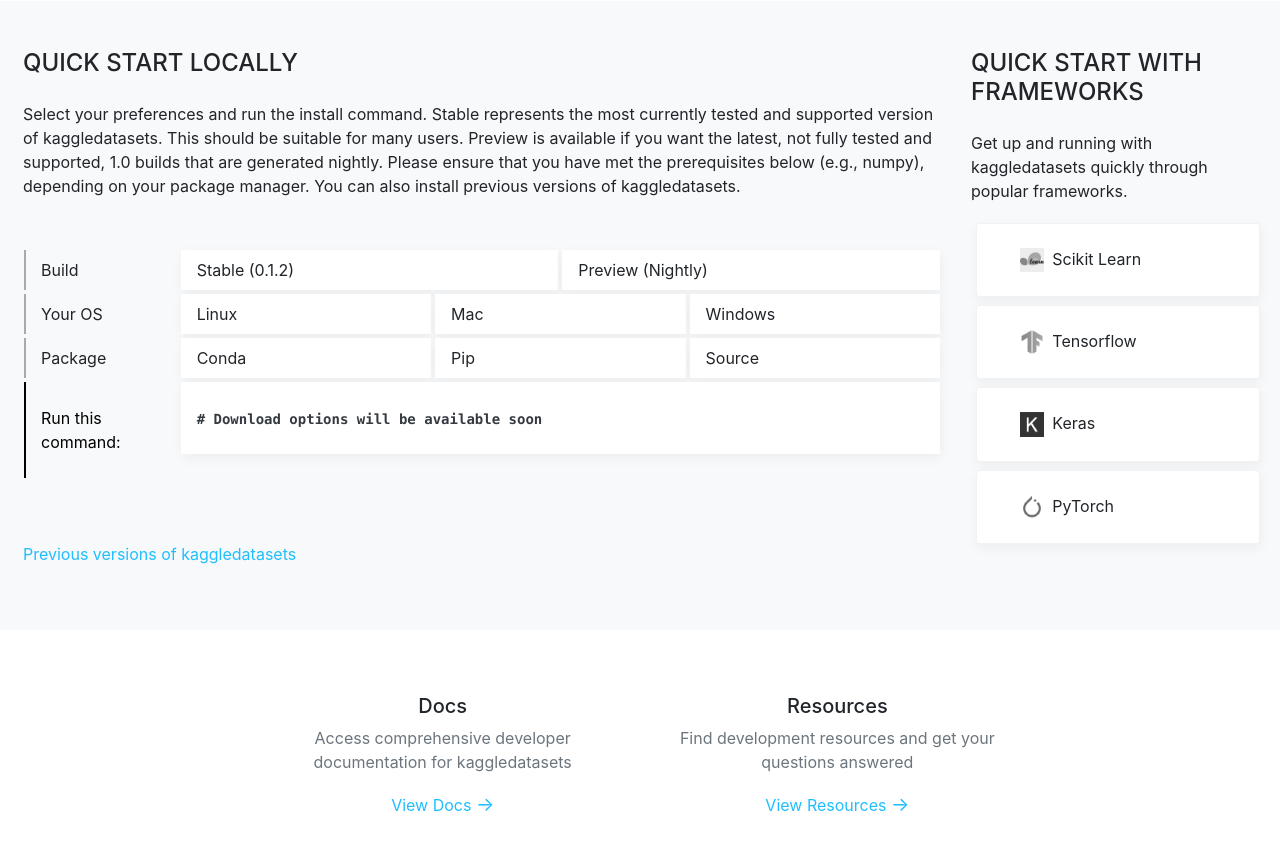
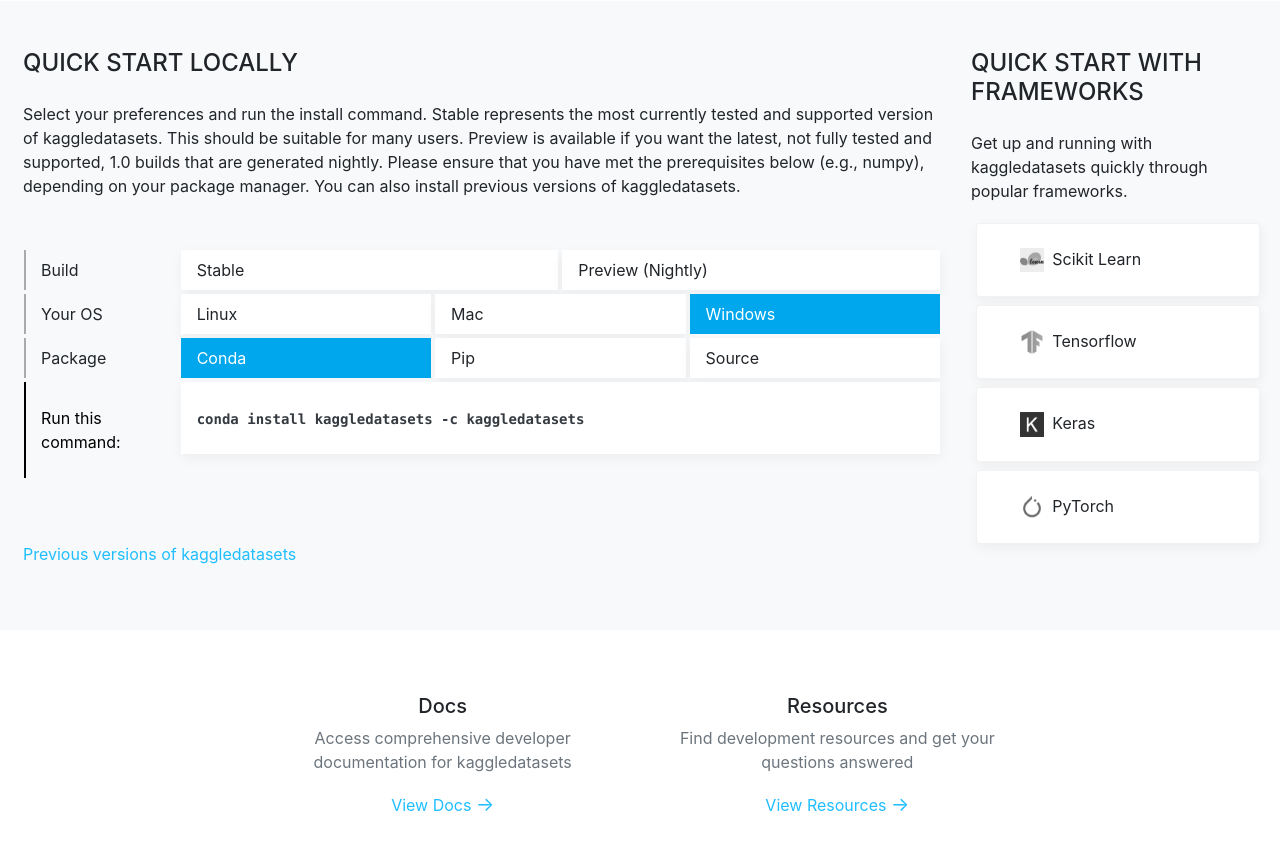
Before and after one commit to kaggledatasets/kaggledatasets.github.io, a Jekyll site: the page built from index.html, in a window 1280 px wide and 900 px high, scrolled down 448 px. Shown: the top 850 px of the window. Built offline with Jekyll 4.4.1, drawn with Linux system fonts in a browser that asks for light colours; nearby versions of some CDN libraries; some web fonts are replaced; some of the changed lines change nothing that is shown.

Commit message:
Adding actions for Quick Start section

```diff
--- a/_includes/quickstart.html
+++ b/_includes/quickstart.html
@@ -7,11 +7,11 @@
             </div>
             <div class="col-lg-10 col-sm-12 mt-1">
                 <div class="row">
-                    <div class="col-lg-6 col-sm-12 px-1 pr-0">
-                        <div class="download-menu-option py-2 px-3">Stable (0.1.2)</div>
+                    <div class="col-lg-6 col-sm-12 px-1 pr-0" onclick="updateBuild('stable')">
+                        <div class="download-menu-option py-2 px-3" id="build-stable">Stable</div>
                     </div>
-                    <div class="col-lg-6 col-sm-12 px-1 pr-0">
-                        <div class="download-menu-option py-2 px-3">Preview (Nightly)</div>
+                    <div class="col-lg-6 col-sm-12 px-1 pr-0" onclick="updateBuild('nightly')">
+                        <div class="download-menu-option py-2 px-3" id="build-nightly">Preview (Nightly)</div>
                     </div>
                 </div>
             </div>
@@ -20,14 +20,14 @@
             </div>
             <div class="col-lg-10 col-sm-12 mt-1">
                 <div class="row">
-                    <div class="col-lg-4 col-sm-12 px-1 pr-0">
-                        <div class="download-menu-option py-2 px-3">Linux</div>
+                    <div class="col-lg-4 col-sm-12 px-1 pr-0" onclick="updateOS('linux')">
+                        <div class="download-menu-option py-2 px-3" id="os-linux">Linux</div>
                     </div>
-                    <div class="col-lg-4 col-sm-12 px-1 pr-0">
-                        <div class="download-menu-option py-2 px-3">Mac</div>
+                    <div class="col-lg-4 col-sm-12 px-1 pr-0" onclick="updateOS('mac')">
+                        <div class="download-menu-option py-2 px-3" id="os-mac">Mac</div>
                     </div>
-                    <div class="col-lg-4 col-sm-12 px-1 pr-0">
-                        <div class="download-menu-option py-2 px-3">Windows</div>
+                    <div class="col-lg-4 col-sm-12 px-1 pr-0" onclick="updateOS('windows')">
+                        <div class="download-menu-option py-2 px-3" id="os-windows">Windows</div>
                     </div>
                 </div>
             </div>
@@ -36,14 +36,14 @@
             </div>
             <div class="col-lg-10 col-sm-12 mt-1">
                 <div class="row">
-                    <div class="col-lg-4 col-sm-12 px-1 pr-0">
-                        <div class="download-menu-option py-2 px-3">Conda</div>
+                    <div class="col-lg-4 col-sm-12 px-1 pr-0" onclick="updatePkg('conda')">
+                        <div class="download-menu-option py-2 px-3" id="pkg-conda">Conda</div>
                     </div>
-                    <div class="col-lg-4 col-sm-12 px-1 pr-0">
-                        <div class="download-menu-option py-2 px-3">Pip</div>
+                    <div class="col-lg-4 col-sm-12 px-1 pr-0" onclick="updatePkg('pip')">
+                        <div class="download-menu-option py-2 px-3" id="pkg-pip">Pip</div>
                     </div>
-                    <div class="col-lg-4 col-sm-12 px-1 pr-0">
-                        <div class="download-menu-option py-2 px-3">Source</div>
+                    <div class="col-lg-4 col-sm-12 px-1 pr-0" onclick="updatePkg('source')">
+                        <div class="download-menu-option py-2 px-3" id="pkg-source">Source</div>
                     </div>
                 </div>
             </div>
@@ -53,7 +53,7 @@
             <div class="col-lg-10 col-sm-12 mt-1">
                 <div class="row">
                     <div class="col-lg-12 col-sm-12 px-1 pr-0">
-                        <div class="download-menu-option py-4 px-3"><code class="text-dark text-bold"># Download options will be available soon</code></div>
+                        <div class="download-menu-option py-4 px-3"><code class="text-dark text-bold" id="code-snippet"># Download options will be available soon</code></div>
                     </div>
                 </div>
             </div>
--- a/_layouts/default.html
+++ b/_layouts/default.html
@@ -34,5 +34,6 @@
     </div>
     <script src="https://code.jquery.com/jquery-3.2.1.slim.min.js" integrity="sha384-KJ3o2DKtIkvYIK3UENzmM7KCkRr/rE9/Qpg6aAZGJwFDMVNA/GpGFF93hXpG5KkN" crossorigin="anonymous"></script>
     <script src="https://maxcdn.bootstrapcdn.com/bootstrap/4.0.0/js/bootstrap.min.js" integrity="sha384-JZR6Spejh4U02d8jOt6vLEHfe/JQGiRRSQQxSfFWpi1MquVdAyjUar5+76PVCmYl" crossorigin="anonymous"></script>
+    <script src="{{ "/static/js/utils.js" }}"></script>
 </body>
 </html>
--- /dev/null
+++ b/static/js/utils.js
@@ -0,0 +1,94 @@
+let WheelLink = null, Version = null;
+const PYPI_URL = 'https://pypi.org/pypi/kaggledatasets/json';
+
+function getOS() {
+  let platform = window.navigator.platform,
+    macosPlatforms = ['Macintosh', 'MacIntel', 'MacPPC', 'Mac68K'],
+    windowsPlatforms = ['Win32', 'Win64', 'Windows', 'WinCE'],
+    os = 'linux';
+
+  if (macosPlatforms.indexOf(platform) !== -1) {
+    os = 'mac';
+  }  else if (windowsPlatforms.indexOf(platform) !== -1) {
+    os = 'windows';
+  }  else if (!os && /Linux/.test(platform)) {
+    os = 'linux';
+  }
+
+  return os;
+}
+
+async function getPipInfo() {
+  const res = await fetch(PYPI_URL);
+  const data = await res.json();
+  return {'wheelLink': data.urls[0].url, 'version': data.info.version};
+}
+
+function updateBuild(val) {
+    // TODO: Adding support for nightly builds as well :)
+    $('#build-nightly').removeClass('focus'); $('#build-stable').addClass('focus');
+    $('#code-snippet').html(getCommand());
+}
+
+function updateOS(val) {
+    val === 'linux' ?
+        ($('#os-mac').removeClass('focus'), $('#os-windows').removeClass('focus'), $('#os-linux').addClass('focus')) :
+        val === 'mac' ?
+            ($('#os-linux').removeClass('focus'), $('#os-windows').removeClass('focus'), $('#os-mac').addClass('focus')) :
+            ($('#os-linux').removeClass('focus'), $('#os-mac').removeClass('focus'), $('#os-windows').addClass('focus'));
+    $('#code-snippet').html(getCommand());
+}
+
+function updatePkg(val) {
+    val === 'conda' ?
+        ($('#pkg-pip').removeClass('focus'), $('#pkg-source').removeClass('focus'), $('#pkg-conda').addClass('focus')) :
+        val === 'pip' ?
+            ($('#pkg-conda').removeClass('focus'), $('#pkg-source').removeClass('focus'), $('#pkg-pip').addClass('focus')) :
+            ($('#pkg-conda').removeClass('focus'), $('#pkg-pip').removeClass('focus'), $('#pkg-source').addClass('focus'));
+    $('#code-snippet').html(getCommand());
+}
+
+function getBuild() {
+    return $('#build-stable').hasClass('focus') ? 'stable' : 'nightly';
+}
+
+function getOS() {
+    return $('#os-linux').hasClass('focus') ? 'linux' : $('#os-mac').hasClass('focus') ? 'mac' : 'windows';
+}
+
+function getPkg() {
+    return $('#pkg-pip').hasClass('focus') ? 'pip' : $('#pkg-conda').hasClass('focus') ? 'conda' : 'source';
+}
+
+function getCommand() {
+    let name = 'kaggledatasets',
+        pkg = getPkg(), os = getOS(), build = getBuild(),
+        postfix = pkg === 'conda' ? ` -c ${name}`:'';
+    if (pkg === 'source') {
+        return `# Follow instructions at this URL: https://github.com/${name}/${name}#from-source`
+    }
+    if (os === 'mac') {
+        if (pkg === 'pip') {
+            return `${pkg} install ${name}==${Version}${postfix}`;
+        }
+        return `${pkg} install ${name}${postfix}`;
+    } else if (os === 'linux') {
+        return `${pkg} install ${name}${postfix}`;
+    } else if (os === 'windows') {
+        // let wheelLink = getPipInfo().then(res => { return res.wheelLink });
+        // console.log(wheelLink);
+        if (pkg === 'pip') {
+            return `${pkg} install ${name}${postfix} -f ${WheelLink}`;
+        }
+        return `${pkg} install ${name}${postfix}`;
+    }
+}
+
+// On Page Load Default Actions
+getPipInfo().then(res => {
+    WheelLink = res.wheelLink; Version = res.version;
+    $('#build-stable').html(`Stable (${res.version})`).addClass('focus');
+});
+updateOS(getOS());
+updatePkg('conda');
+$('#code-snippet').html(getCommand());
```
